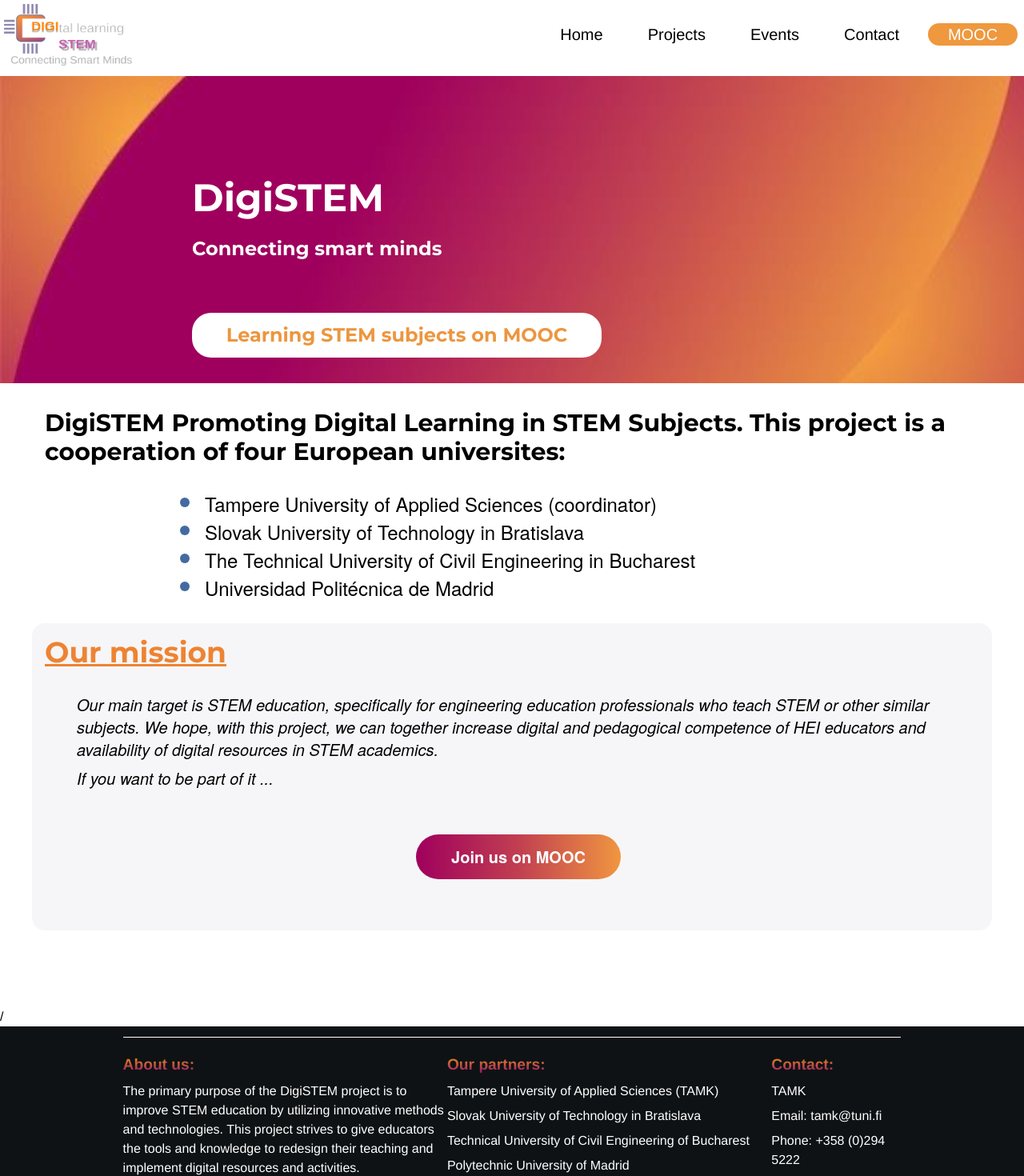
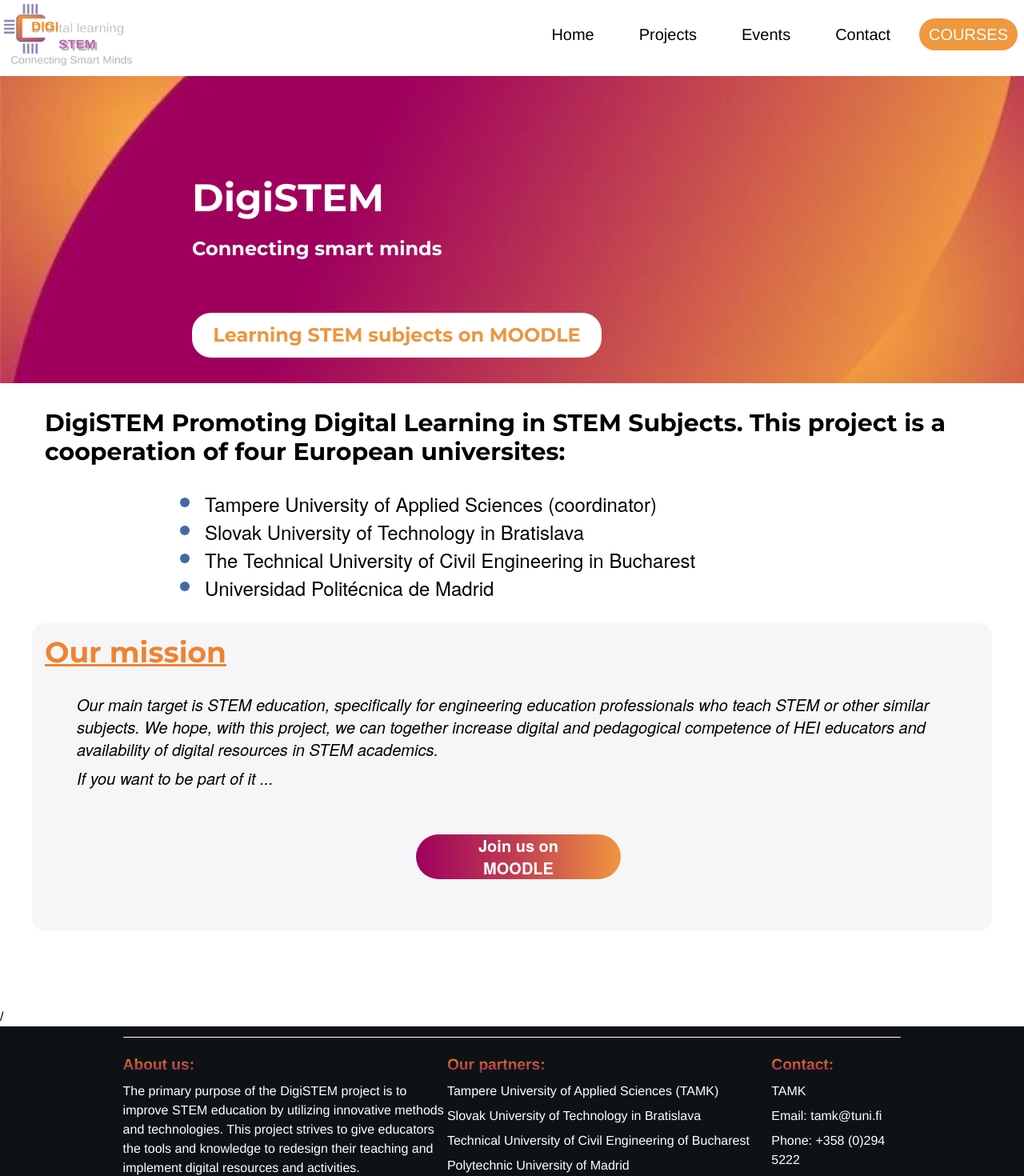
Before and after one commit to duongwalker/digistem-project, a React (Vite) app: page / in a window 1280 px wide. Shown: the top 1470 px of the page at 80% size. Built offline with nearby package versions, Linux system fonts and the light colour scheme.

Commit message:
styling: change navbar style and resolve conflict

```diff
--- a/src/App.tsx
+++ b/src/App.tsx
@@ -15,7 +15,7 @@
       <NavBar />
       <Routes>
         <Route path="/" element={<Homepage />} />
-        <Route path="project" element={<ProjectPage />} />
+        <Route path="projects" element={<ProjectPage />} />
         <Route path="events" element={<EventsPage />} />
         <Route path="contact" element={<ContactPage />} />
         <Route path="ourteam" element={<OurTeamPage />} />
--- a/src/components/Homepage/Homepage.tsx
+++ b/src/components/Homepage/Homepage.tsx
@@ -14,7 +14,7 @@
               rel="noopener noreferrer"
             >
               {" "}
-              Learning STEM subjects on MOOC
+              Learning STEM subjects on MOODLE
             </a>
           </div>
         </div>
@@ -52,7 +52,7 @@
               rel="noopener noreferrer"
               className=""
             >
-              Join us on MOOC
+              Join us on MOODLE
             </a>
           </div>
         </div>
--- a/src/components/NavBar/NavBar.tsx
+++ b/src/components/NavBar/NavBar.tsx
@@ -66,9 +66,9 @@
             href="http://vps218.cesvima.upm.es/moodle/"
             target="_blank"
             rel="noopener noreferrer"
-            className={'text-xl block px-3 text-center rounded-full min-w-28 bg-[#EF983E] text-white hover:text-white hover:bg-[#9F005D]'}
+            className={'flex items-center justify-center text-xl px-3 text-center rounded-full min-w-28 min-h-10 bg-[#EF983E] text-white hover:text-white hover:bg-[#9F005D]'}
           >
-            MOOC
+            COURSES
           </a>
         </li>
       </ul>
--- a/src/index.css
+++ b/src/index.css
@@ -39,7 +39,7 @@
 
 
   .nav-hover :hover::after {
-    @apply bg-black;
+    @apply bg-[#9F005D];
     transform: scaleX(1);
   }
 }
```
